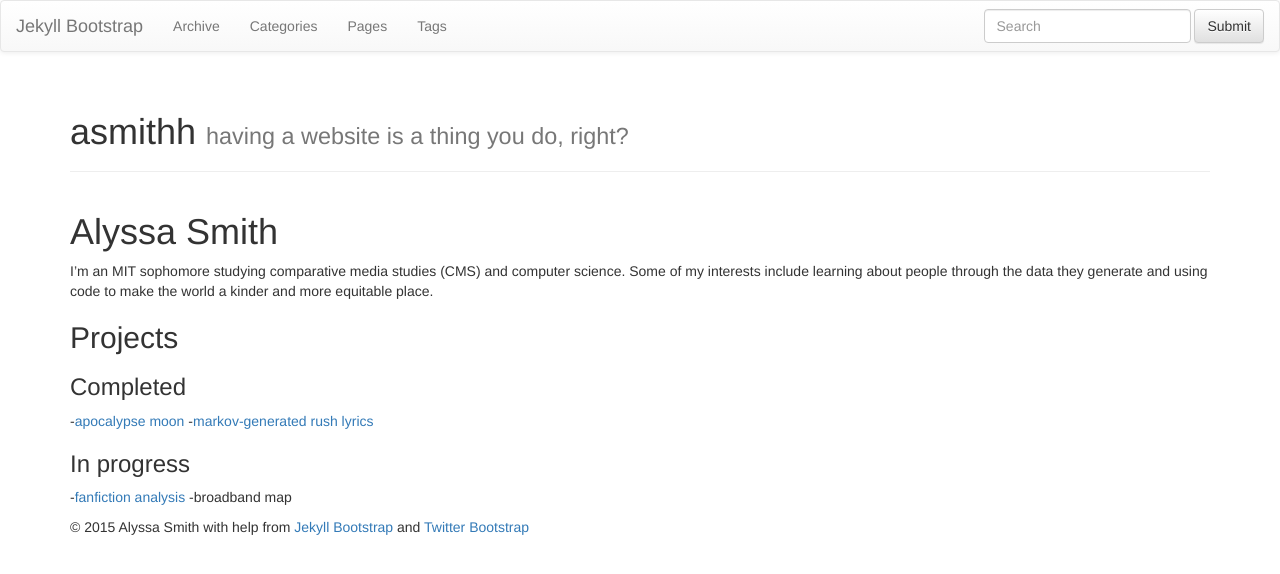
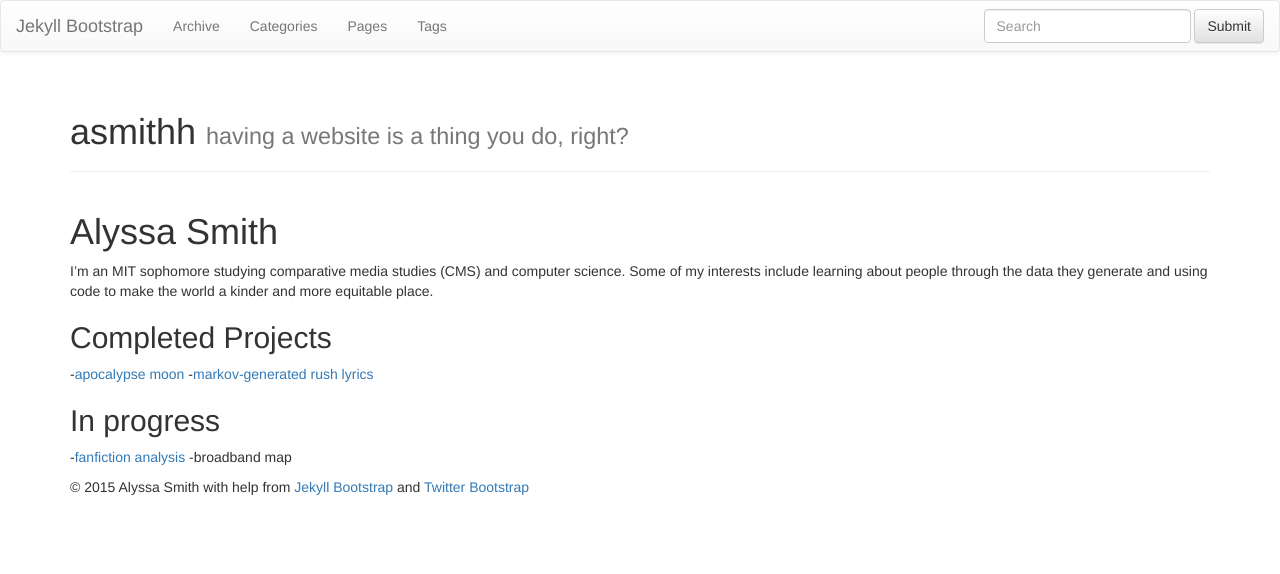
Before and after one commit to alyssa-smith/alyssa-smith.github.io, a Jekyll site: the page built from index.md, in a window 1280 px wide. Shown: the top 574 px of the page. Built offline with Jekyll 4.4.1, drawn with Linux system fonts in a browser that asks for light colours; nearby versions of some CDN libraries; library files that are not in the unit come from our copies.

```diff
--- a/index.md
+++ b/index.md
@@ -9,10 +9,9 @@
 
 I'm an MIT sophomore studying comparative media studies (CMS) and computer science.  Some of my interests include learning about people through the data they generate and using code to make the world a kinder and more equitable place.
 
-## Projects
-###Completed
+## Completed Projects
 -[apocalypse moon](http://alyssa-smith.github.io/moon-orbits-earth)
 -[markov-generated rush lyrics](http://alyssa-smith.github.io/markov-rush)
-###In progress
+##In progress
 -[fanfiction analysis](http://alyssa-smith.github.io/fanfiction)
 -broadband map
```
